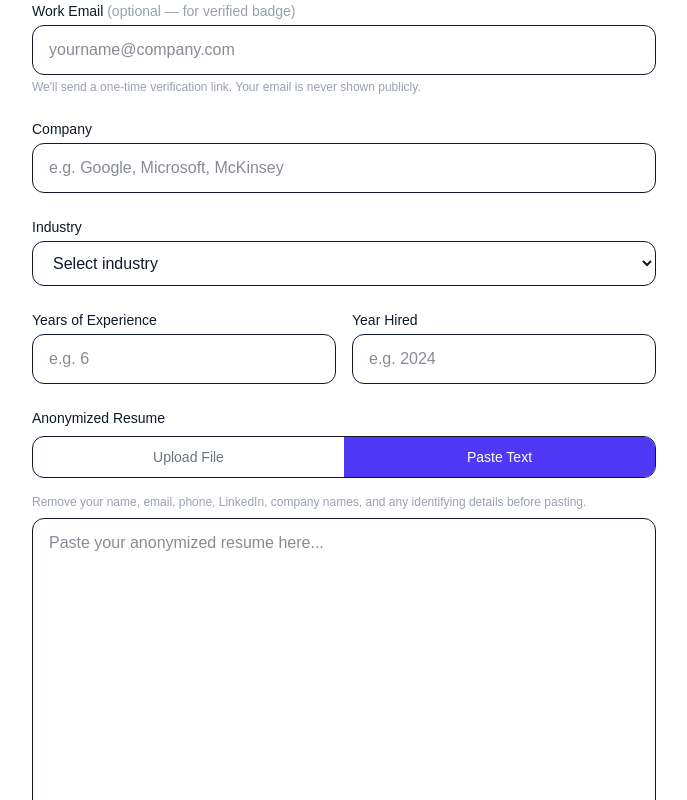
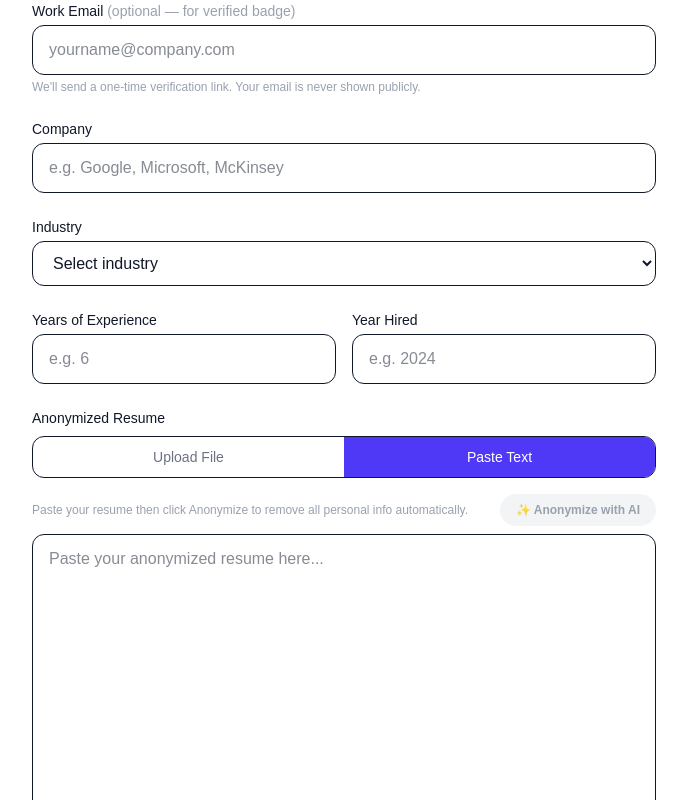
Before and after one commit to ramaraju3/landrfyi, a Next.js app: page /submit in a window 1280 px wide. Both pictures are taken after a click on the button "Paste Text". Shown: the part 362-1162 px from the top of the page, without its empty margins (296-983 px from the left). Built offline with nearby package versions, Linux system fonts and the light colour scheme; no server answers.

Commit message:
add AI anonymizer

```diff
--- /dev/null
+++ b/app/api/anonymize/route.js
@@ -0,0 +1,54 @@
+import { NextResponse } from "next/server";
+import Anthropic from "@anthropic-ai/sdk";
+
+export async function POST(request) {
+  try {
+    const { resumeText } = await request.json();
+
+    const client = new Anthropic({
+      apiKey: process.env.ANTHROPIC_API_KEY,
+    });
+
+    const message = await client.messages.create({
+      model: "claude-sonnet-4-20250514",
+      max_tokens: 2048,
+      messages: [
+        {
+          role: "user",
+          content: `You are a resume anonymizer. Remove all personally identifiable information (PII) from the following resume while keeping all professional content intact.
+
+Remove and replace:
+- Full name → [NAME]
+- Email addresses → [EMAIL]
+- Phone numbers → [PHONE]
+- Physical addresses → [ADDRESS]
+- LinkedIn URLs → [LINKEDIN]
+- GitHub URLs → [GITHUB]
+- Personal website URLs → [WEBSITE]
+- Company names → [COMPANY]
+- University/school names → [UNIVERSITY]
+- Any other identifying information
+
+Keep intact:
+- Job titles and roles
+- Skills and technologies
+- Achievements and metrics
+- Years of experience
+- General industry context
+- Education level and degree type
+
+Return ONLY the anonymized resume text with no explanation or commentary.
+
+Resume to anonymize:
+${resumeText}`,
+        },
+      ],
+    });
+
+    const anonymized = message.content[0].text;
+    return NextResponse.json({ anonymized });
+  } catch (error) {
+    console.error(error);
+    return NextResponse.json({ error: "Failed to anonymize resume" }, { status: 500 });
+  }
+}
--- a/app/submit/page.js
+++ b/app/submit/page.js
@@ -83,6 +83,7 @@ export default function Submit() {
   };
 
   const [verificationSent, setVerificationSent] = useState(false);
+  const [anonymizing, setAnonymizing] = useState(false);
   const fileInputRef = useRef(null);
 
   const handleChange = (e) =>
@@ -145,6 +146,26 @@ export default function Submit() {
     },
     [handleFile]
   );
+
+  const handleAnonymize = async () => {
+    if (!pasteText) return;
+    setAnonymizing(true);
+    try {
+      const res = await fetch("/api/anonymize", {
+        method: "POST",
+        headers: { "Content-Type": "application/json" },
+        body: JSON.stringify({ resumeText: pasteText }),
+      });
+      const data = await res.json();
+      if (data.anonymized) {
+        setPasteText(data.anonymized);
+      }
+    } catch (err) {
+      console.error(err);
+      alert("Anonymization failed. Please try again.");
+    }
+    setAnonymizing(false);
+  };
 
   const isImage = file?.type.startsWith("image/");
   const activeText = mode === "paste" ? pasteText : extractedText;
@@ -605,10 +626,21 @@ export default function Submit() {
               {/* ── Paste mode ── */}
               {mode === "paste" && (
                 <div>
-                  <p className="text-xs text-gray-400 mb-2">
-                    Remove your name, email, phone, LinkedIn, company names, and
-                    any identifying details before pasting.
-                  </p>
+                  <div className="flex justify-between items-center mb-2">
+                    <p className="text-xs text-gray-400">Paste your resume then click Anonymize to remove all personal info automatically.</p>
+                    <button
+                      type="button"
+                      onClick={handleAnonymize}
+                      disabled={!pasteText || anonymizing}
+                      className={`ml-4 px-4 py-2 rounded-full text-xs font-semibold whitespace-nowrap transition ${
+                        !pasteText || anonymizing
+                          ? "bg-gray-100 text-gray-400 cursor-not-allowed"
+                          : "bg-indigo-600 text-white hover:bg-indigo-700"
+                      }`}
+                    >
+                      {anonymizing ? "Anonymizing..." : "✨ Anonymize with AI"}
+                    </button>
+                  </div>
                   <textarea
                     name="resume_text"
                     required
--- a/package.json
+++ b/package.json
@@ -9,6 +9,7 @@
     "lint": "eslint"
   },
   "dependencies": {
+    "@anthropic-ai/sdk": "^0.87.0",
     "@supabase/supabase-js": "^2.101.1",
     "@vercel/analytics": "^2.0.1",
     "mammoth": "^1.12.0",
```
Also changed, not shown: 1 other file (tests, documents, lock files or other folders).
